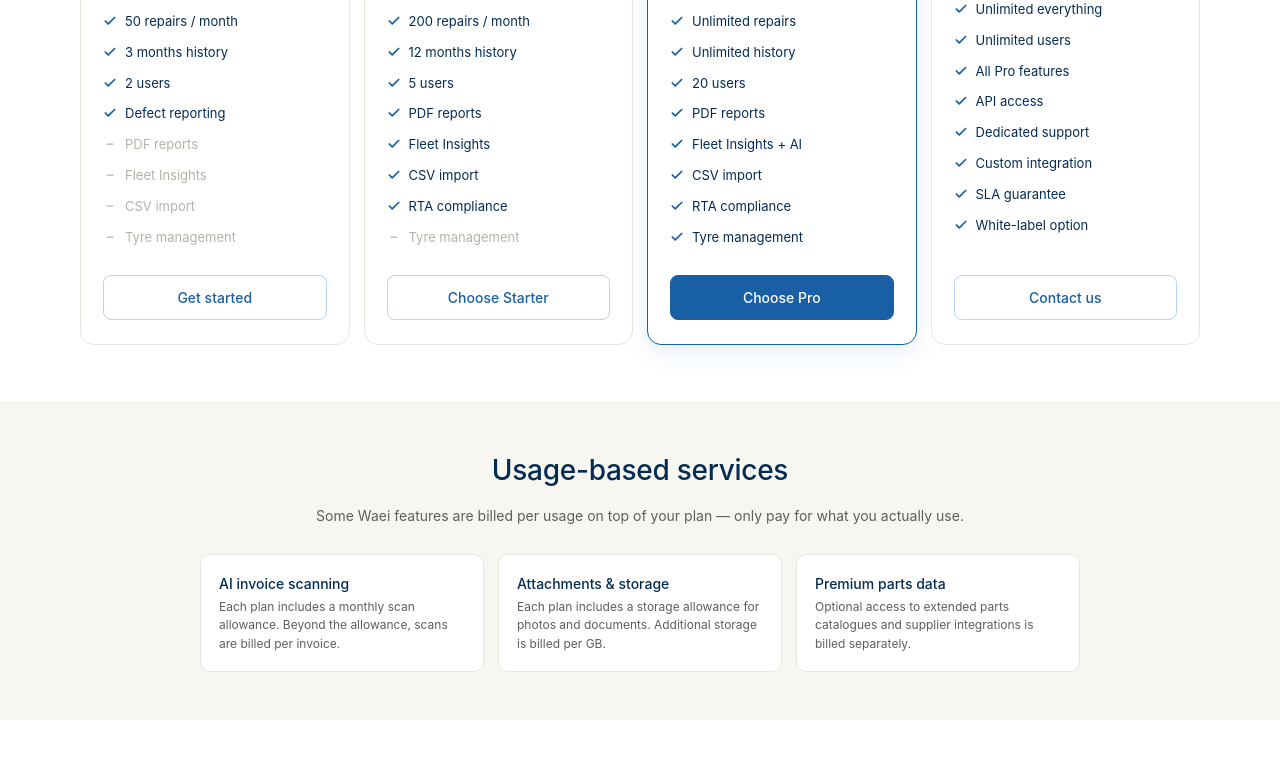
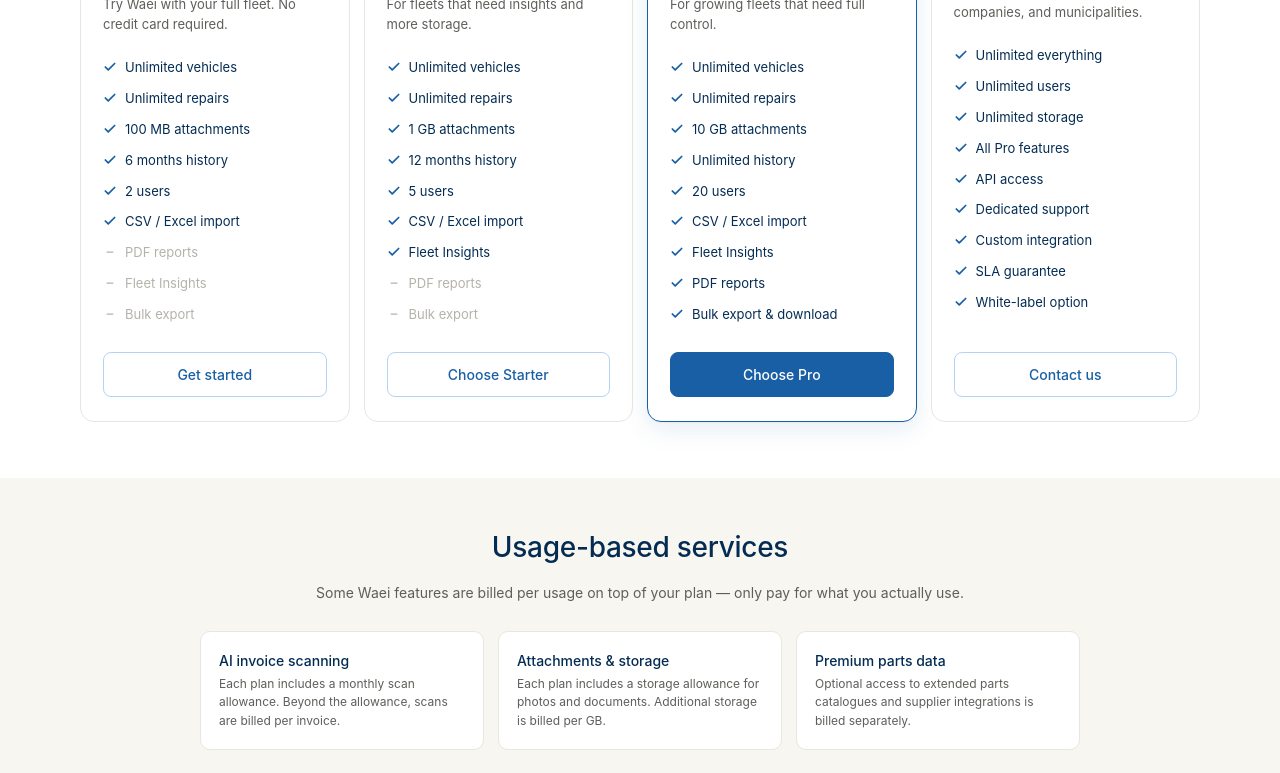
Before and after one commit to waeifleet/waei-landing, a plain HTML site: page pricing.html in a window 1280 px wide. Shown: the part 521-1294 px from the top of the page. Drawn offline with Linux system fonts and the light colour scheme.

Commit message:
Pricing: align with new app limits — unlimited vehicles/repairs, storage-tiered, pilot banner

```diff
--- a/pricing.html
+++ b/pricing.html
@@ -4,11 +4,11 @@
 <meta charset="UTF-8">
 <meta name="viewport" content="width=device-width,initial-scale=1">
 <title>Pricing — Waei Fleet</title>
-<meta name="description" content="Waei Fleet pricing. Free plan for small fleets, Starter at AED 199/month, Pro at AED 499/month. Built for UAE SME fleets.">
+<meta name="description" content="Waei Fleet pricing. Free during pilot. Free plan with unlimited vehicles, Starter at AED 199/month, Pro at AED 499/month.">
 <meta name="theme-color" content="#185FA5">
 
-<meta property="og:title" content="Waei Pricing — Free for small fleets.">
-<meta property="og:description" content="Start free. Scale when you're ready. Built for UAE small fleets.">
+<meta property="og:title" content="Waei Pricing — Free during pilot.">
+<meta property="og:description" content="Unlimited vehicles and repairs on every plan. Free during pilot — try Waei with your fleet.">
 <meta property="og:type" content="website">
 <meta property="og:url" content="https://waei.ae/pricing.html">
 
@@ -346,9 +346,10 @@
 
 <!-- HERO -->
 <header class="hero">
+  <div style="display:inline-block;background:rgba(45,122,79,.10);color:#2d7a4f;border-radius:999px;padding:6px 16px;font-size:12px;font-weight:500;letter-spacing:0.5px;margin-bottom:20px">🎁 Pilot program — Waei is currently free</div>
   <h1>Start free. <em>Scale when you're ready.</em></h1>
   <p class="hero-sub">
-    Waei Free is genuinely free — no credit card, no time limit. Upgrade only when your fleet outgrows it.
+    While our pilot runs, every new fleet gets full Pro access for 90 days. The prices below are what you'd pay later — only if you choose to stay on a paid plan.
   </p>
 </header>
 
@@ -363,17 +364,17 @@
         <span class="amount">AED 0</span>
         <span class="period">/ month</span>
       </div>
-      <p class="plan-desc">Try Waei with your first fleet. No credit card required.</p>
+      <p class="plan-desc">Try Waei with your full fleet. No credit card required.</p>
       <ul class="plan-features">
-        <li>Up to 5 vehicles</li>
-        <li>50 repairs / month</li>
-        <li>3 months history</li>
+        <li>Unlimited vehicles</li>
+        <li>Unlimited repairs</li>
+        <li>100 MB attachments</li>
+        <li>6 months history</li>
         <li>2 users</li>
-        <li>Defect reporting</li>
+        <li>CSV / Excel import</li>
         <li class="muted">PDF reports</li>
         <li class="muted">Fleet Insights</li>
-        <li class="muted">CSV import</li>
-        <li class="muted">Tyre management</li>
+        <li class="muted">Bulk export</li>
       </ul>
       <a href="https://app.waei.ae" class="plan-cta outline">Get started</a>
     </div>
@@ -385,17 +386,17 @@
         <span class="amount">AED 199</span>
         <span class="period">/ month</span>
       </div>
-      <p class="plan-desc">Perfect for small fleets of 6–15 vehicles.</p>
+      <p class="plan-desc">For fleets that need insights and more storage.</p>
       <ul class="plan-features">
-        <li>Up to 15 vehicles</li>
-        <li>200 repairs / month</li>
+        <li>Unlimited vehicles</li>
+        <li>Unlimited repairs</li>
+        <li>1 GB attachments</li>
         <li>12 months history</li>
         <li>5 users</li>
-        <li>PDF reports</li>
+        <li>CSV / Excel import</li>
         <li>Fleet Insights</li>
-        <li>CSV import</li>
-        <li>RTA compliance</li>
-        <li class="muted">Tyre management</li>
+        <li class="muted">PDF reports</li>
+        <li class="muted">Bulk export</li>
       </ul>
       <a href="https://app.waei.ae" class="plan-cta outline">Choose Starter</a>
     </div>
@@ -410,15 +411,15 @@
       </div>
       <p class="plan-desc">For growing fleets that need full control.</p>
       <ul class="plan-features">
-        <li>Up to 50 vehicles</li>
+        <li>Unlimited vehicles</li>
         <li>Unlimited repairs</li>
+        <li>10 GB attachments</li>
         <li>Unlimited history</li>
         <li>20 users</li>
+        <li>CSV / Excel import</li>
+        <li>Fleet Insights</li>
         <li>PDF reports</li>
-        <li>Fleet Insights + AI</li>
-        <li>CSV import</li>
-        <li>RTA compliance</li>
-        <li>Tyre management</li>
+        <li>Bulk export &amp; download</li>
       </ul>
       <a href="https://app.waei.ae" class="plan-cta primary">Choose Pro</a>
     </div>
@@ -429,9 +430,9 @@
       <div class="plan-price-custom">Custom pricing</div>
       <p class="plan-desc">For large fleets, logistics companies, and municipalities.</p>
       <ul class="plan-features">
-        <li>Unlimited vehicles</li>
         <li>Unlimited everything</li>
         <li>Unlimited users</li>
+        <li>Unlimited storage</li>
         <li>All Pro features</li>
         <li>API access</li>
         <li>Dedicated support</li>
@@ -478,12 +479,12 @@
 
     <div class="faq-item">
       <h3 class="faq-q">Is the Free plan really free?</h3>
-      <p class="faq-a">Yes. No credit card, no time limit, no automatic upgrade. You can run a small fleet entirely on Free if it fits your needs.</p>
+      <p class="faq-a">Yes. No credit card, no time limit, no automatic upgrade. While our pilot runs, every new fleet also gets Pro features free for 90 days — so you can really put Waei through its paces before deciding what plan fits.</p>
     </div>
 
     <div class="faq-item">
       <h3 class="faq-q">What happens when I outgrow Free?</h3>
-      <p class="faq-a">When you approach Free plan limits (vehicles, repairs, or history retention), we'll notify you. You can then upgrade to Starter or Pro — or just stay on Free if you prefer.</p>
+      <p class="faq-a">Free includes unlimited vehicles and repairs, so most fleets won't run into a hard wall. If you approach the storage allowance or want features like Fleet Insights or PDF exports, we'll let you know — and you can upgrade, stay, or simply talk to us about your needs.</p>
     </div>
 
     <div class="faq-item">
@@ -503,12 +504,12 @@
 
     <div class="faq-item">
       <h3 class="faq-q">Can I export my data?</h3>
-      <p class="faq-a">Yes, on every plan. Your data is yours — repairs, photos, vendors, drivers — all exportable to CSV any time.</p>
+      <p class="faq-a">Your data is always yours. CSV bulk export and PDF reports are included on Pro and Enterprise; while you're in the 90-day pilot you have full export access. If you ever need an export from a Free or Starter account, just email us at hello@waei.ae — we'll help.</p>
     </div>
 
     <div class="faq-item">
       <h3 class="faq-q">Do you work with very small fleets?</h3>
-      <p class="faq-a">Absolutely. The Free plan is specifically built for fleets of 1–5 vehicles. Most fleet software has high minimums that lock out small operators. We're the opposite.</p>
+      <p class="faq-a">Absolutely. Free includes unlimited vehicles, so it works just as well for a 3-vehicle operator as for a 30-vehicle one. Most fleet software locks small operators out with high minimums. We're the opposite.</p>
     </div>
 
     <div class="faq-item">
```
